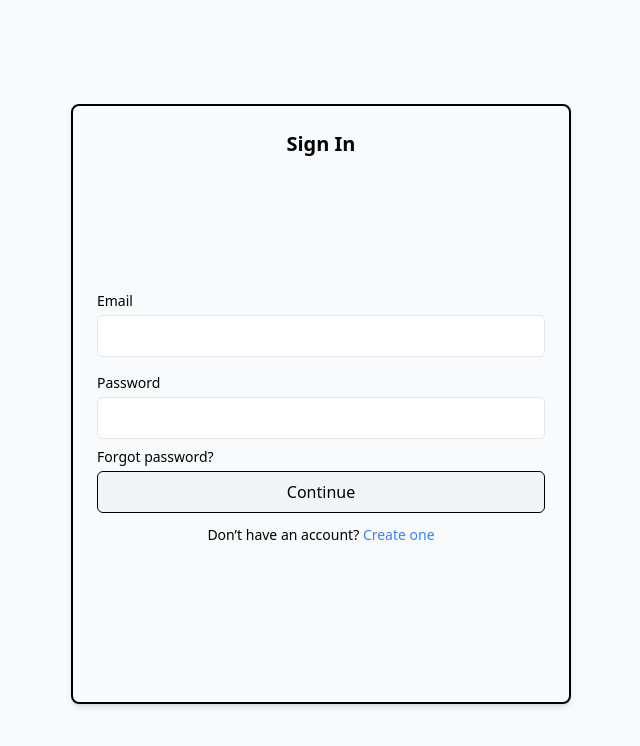
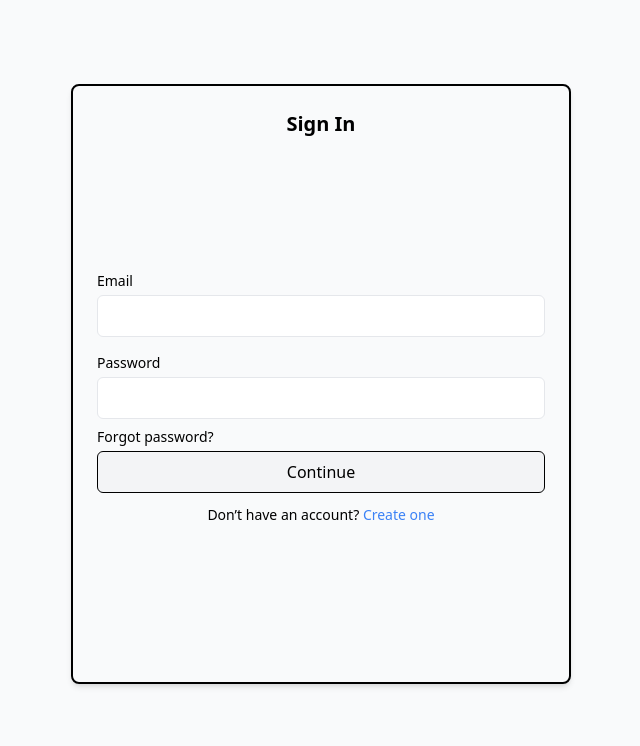
Before and after one commit to OfforJohn/Animagine-App, a Next.js app: page / in a window 1280 px wide. Shown: the top 746 px of the page, without its empty margins (319-959 px from the left). Built offline with nearby package versions, Linux system fonts and the light colour scheme; no server answers.

Commit message:
first commit

```diff
--- a/src/app/globals.css
+++ b/src/app/globals.css
@@ -1,3 +1,7 @@
 @tailwind base;
 @tailwind components;
 @tailwind utilities;
+
+.min-h-screen {
+    min-height: 95vh;
+}
```
